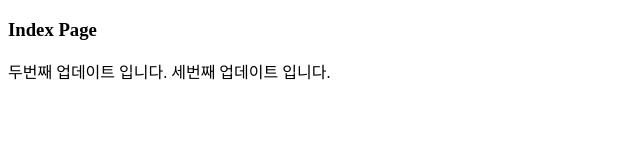
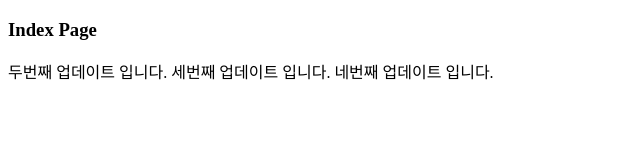
Before and after one commit to xguest7/StudyGit, a plain HTML site: page index.html in a window 1280 px wide. Shown: the whole page, without its empty margins (0-640 px from the left). Drawn offline with Linux system fonts and the light colour scheme.

Commit message:
네번째 업데이트 입니다.

```diff
--- a/index.html
+++ b/index.html
@@ -9,5 +9,6 @@
     <h3>Index Page</h3>
     두번째 업데이트 입니다.
     세번째 업데이트 입니다.
+    네번째 업데이트 입니다.
 </body>
 </html>
```
